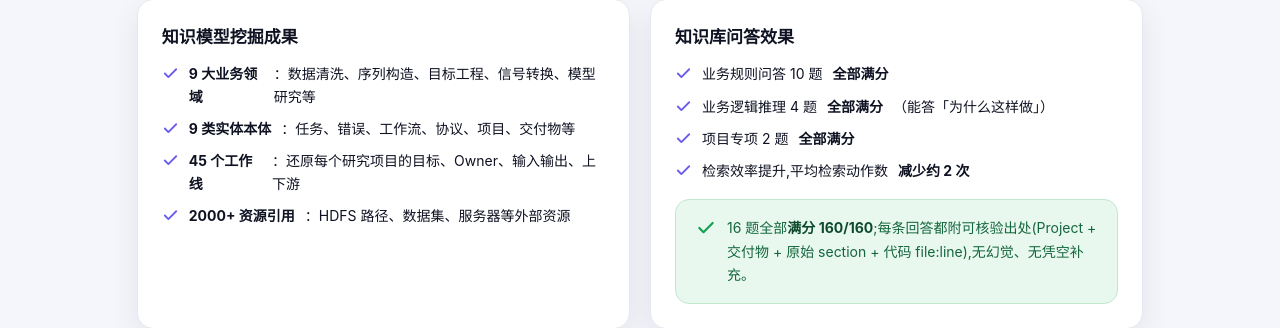
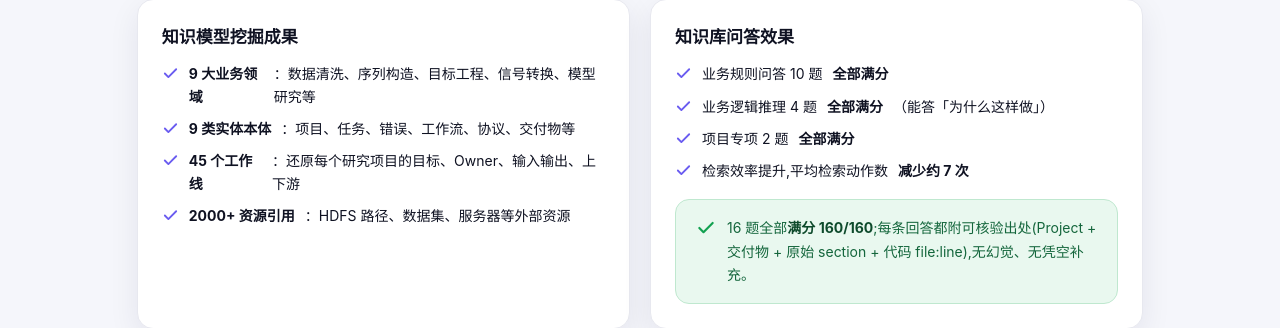
Before and after one commit to Jiwei/jiwei.github.io, a Jekyll site: the page knowledge-wiki.html, which Jekyll copies as it is, in a window 1280 px wide and 900 px high, scrolled down 3765 px. Shown: the part 140-468 px from the top of the window. Built offline with Jekyll 4.4.1, drawn with Linux system fonts in a browser that asks for light colours.

Commit message:
feat: 更新企业知识库商业介绍页面

```diff
--- a/knowledge-wiki.html
+++ b/knowledge-wiki.html
@@ -383,7 +383,7 @@ h2.h{font-size:34px;font-weight:850;letter-spacing:-.5px;margin:0 0 10px;line-he
         <h4>知识模型挖掘成果</h4>
         <div class="ul">
           <li><svg viewBox="0 0 24 24" fill="none" stroke="currentColor" stroke-width="2.6"><path d="M4 12l5 5L20 6" stroke-linecap="round" stroke-linejoin="round"/></svg><b>9 大业务领域</b>：数据清洗、序列构造、目标工程、信号转换、模型研究等</li>
-          <li><svg viewBox="0 0 24 24" fill="none" stroke="currentColor" stroke-width="2.6"><path d="M4 12l5 5L20 6" stroke-linecap="round" stroke-linejoin="round"/></svg><b>9 类实体本体</b>：任务、错误、工作流、协议、项目、交付物等</li>
+          <li><svg viewBox="0 0 24 24" fill="none" stroke="currentColor" stroke-width="2.6"><path d="M4 12l5 5L20 6" stroke-linecap="round" stroke-linejoin="round"/></svg><b>9 类实体本体</b>：项目、任务、错误、工作流、协议、交付物等</li>
           <li><svg viewBox="0 0 24 24" fill="none" stroke="currentColor" stroke-width="2.6"><path d="M4 12l5 5L20 6" stroke-linecap="round" stroke-linejoin="round"/></svg><b>45 个工作线</b>：还原每个研究项目的目标、Owner、输入输出、上下游</li>
           <li><svg viewBox="0 0 24 24" fill="none" stroke="currentColor" stroke-width="2.6"><path d="M4 12l5 5L20 6" stroke-linecap="round" stroke-linejoin="round"/></svg><b>2000+ 资源引用</b>：HDFS 路径、数据集、服务器等外部资源</li>
         </div>
@@ -394,7 +394,7 @@ h2.h{font-size:34px;font-weight:850;letter-spacing:-.5px;margin:0 0 10px;line-he
           <li><svg viewBox="0 0 24 24" fill="none" stroke="currentColor" stroke-width="2.6"><path d="M4 12l5 5L20 6" stroke-linecap="round" stroke-linejoin="round"/></svg>业务规则问答 10 题 <b>全部满分</b></li>
           <li><svg viewBox="0 0 24 24" fill="none" stroke="currentColor" stroke-width="2.6"><path d="M4 12l5 5L20 6" stroke-linecap="round" stroke-linejoin="round"/></svg>业务逻辑推理 4 题 <b>全部满分</b>（能答「为什么这样做」）</li>
           <li><svg viewBox="0 0 24 24" fill="none" stroke="currentColor" stroke-width="2.6"><path d="M4 12l5 5L20 6" stroke-linecap="round" stroke-linejoin="round"/></svg>项目专项 2 题 <b>全部满分</b></li>
-          <li><svg viewBox="0 0 24 24" fill="none" stroke="currentColor" stroke-width="2.6"><path d="M4 12l5 5L20 6" stroke-linecap="round" stroke-linejoin="round"/></svg>检索效率提升,平均检索动作数 <b>减少约 2 次</b></li>
+          <li><svg viewBox="0 0 24 24" fill="none" stroke="currentColor" stroke-width="2.6"><path d="M4 12l5 5L20 6" stroke-linecap="round" stroke-linejoin="round"/></svg>检索效率提升,平均检索动作数 <b>减少约 7 次</b></li>
         </div>
         <div class="result">
           <svg viewBox="0 0 24 24" fill="none" stroke="currentColor" stroke-width="2.6"><path d="M4 12l5 5L20 6" stroke-linecap="round" stroke-linejoin="round"/></svg>
```
